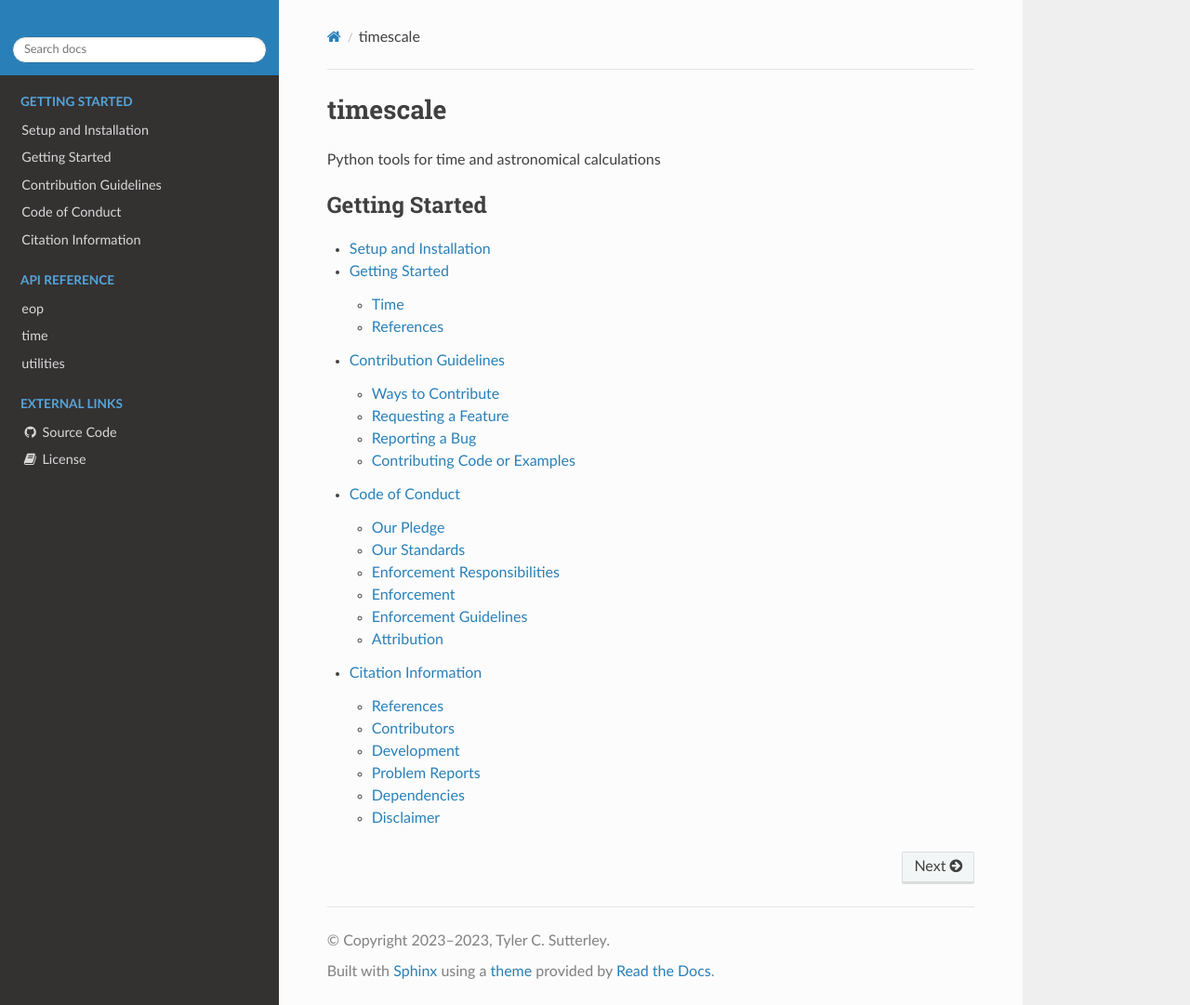
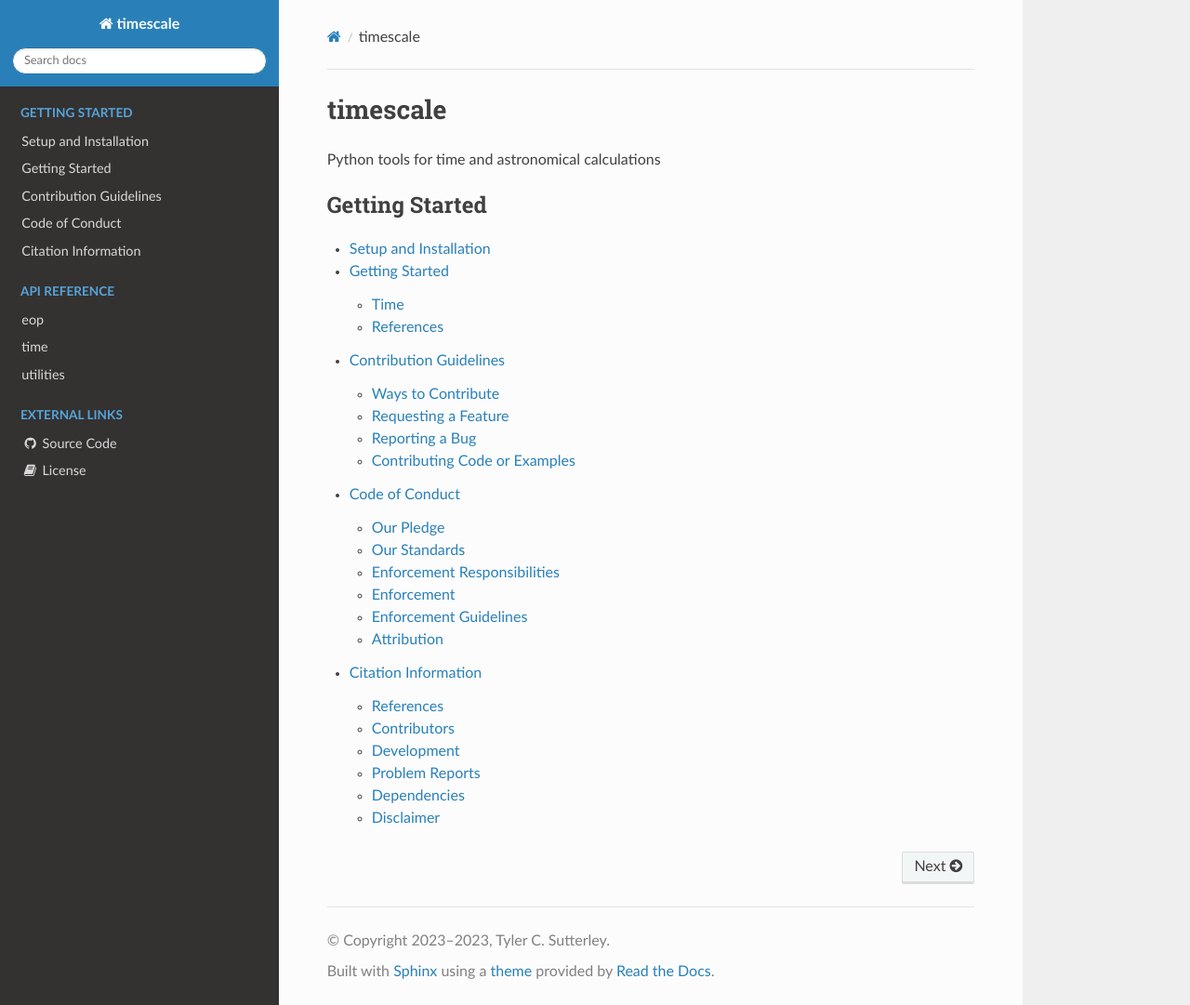
Before and after one commit to tsutterley/timescale, a Sphinx documentation site: the page built from doc/source/index.rst, in a window 1280 px wide and 1081 px high. Shown: the whole window at 93% size. Built offline with Sphinx 7.4.7 and the Read the Docs theme 2.0.0, drawn with Linux system fonts in a browser that asks for light colours.

Commit message:
Update conf.py

```diff
--- a/doc/source/conf.py
+++ b/doc/source/conf.py
@@ -72,9 +72,9 @@ html_show_copyright = True
 # a list of builtin themes.
 #
 html_theme = 'sphinx_rtd_theme'
-html_theme_options = {
-    "logo_only": True,
-}
+# html_theme_options = {
+#     "logo_only": True,
+# }
 
 # Add any paths that contain custom static files (such as style sheets) here,
 # relative to this directory. They are copied after the builtin static files,
```
